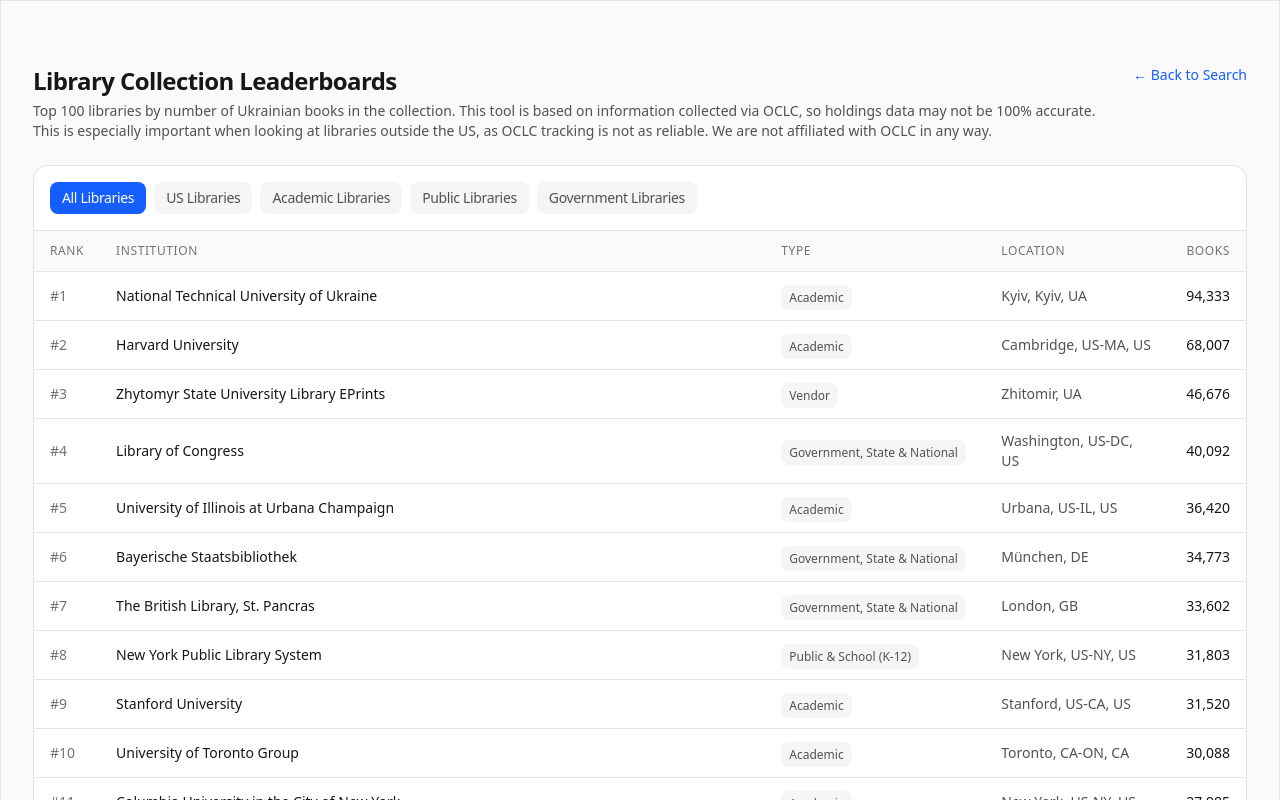
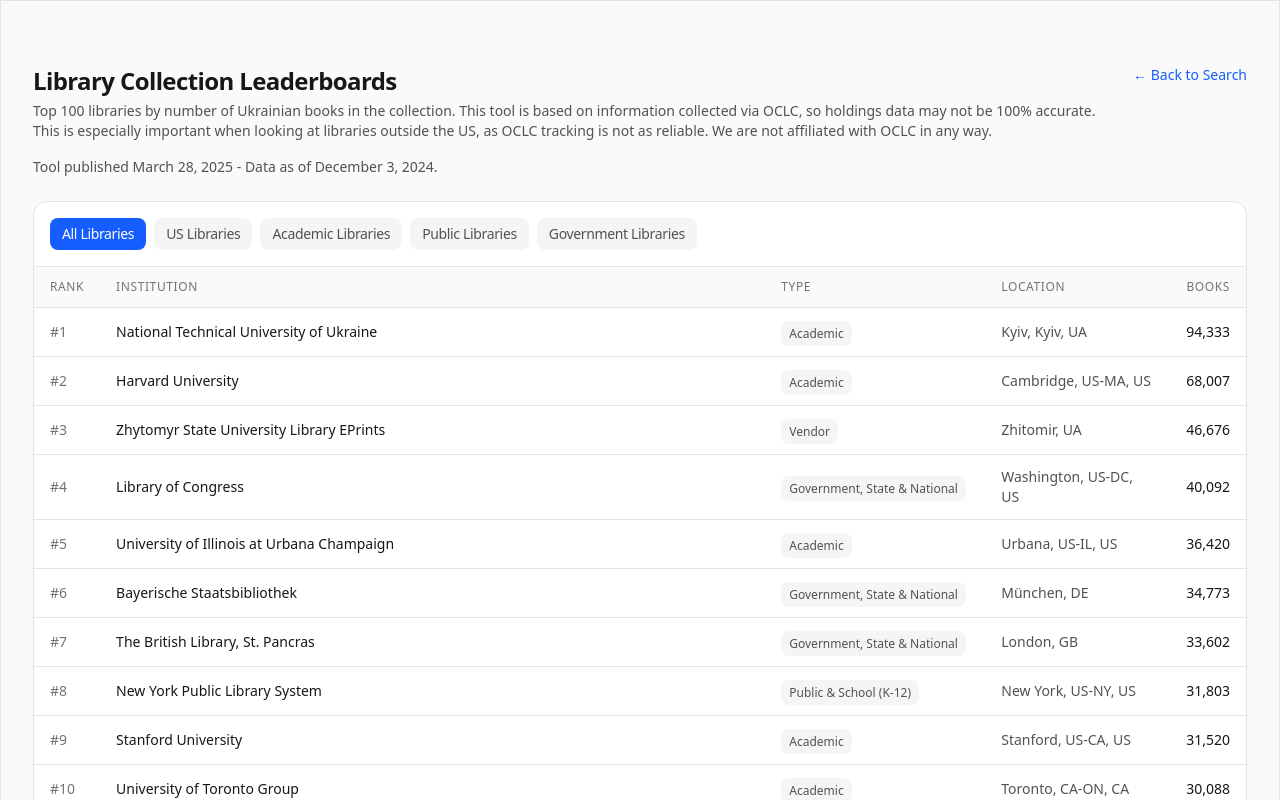
Before and after one commit to digitalRM/WSU-Ukrainian-Book-Search-Tool, a Next.js app: page /leaderboards in a window 1280 px wide. Shown: the top 800 px of the page. Built offline with nearby package versions, Linux system fonts and the light colour scheme.

Commit message:
Add publication date and data reference to leaderboards page

```diff
--- a/app/leaderboards/page.tsx
+++ b/app/leaderboards/page.tsx
@@ -102,6 +102,9 @@
                 as OCLC tracking is not as reliable. We are not affiliated with
                 OCLC in any way.
               </p>
+              <p className="text-sm text-neutral-600 mt-4">
+                Tool published March 28, 2025 - Data as of December 3, 2024.
+              </p>
             </div>
             <Link
               href="/"
```
